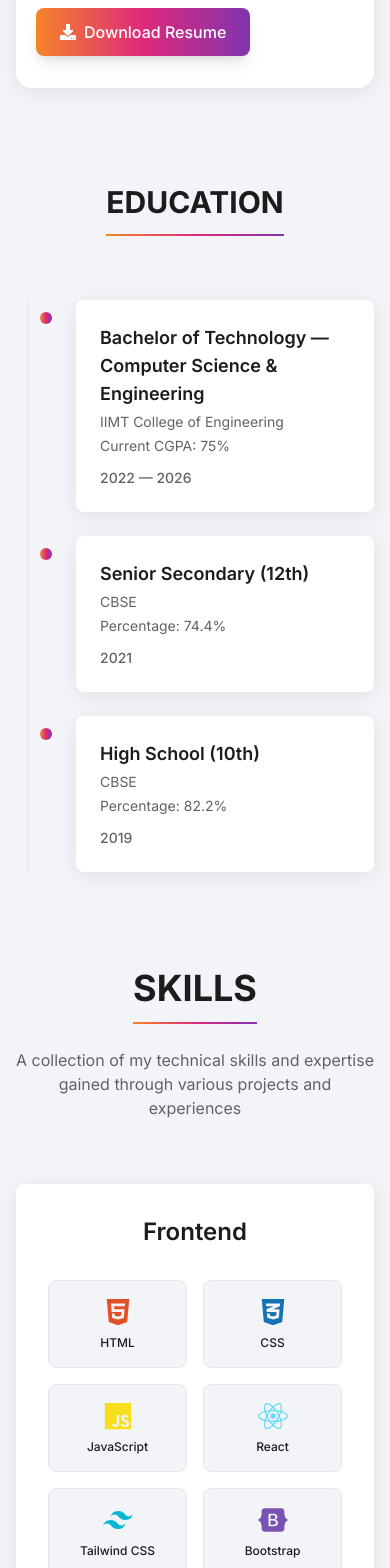
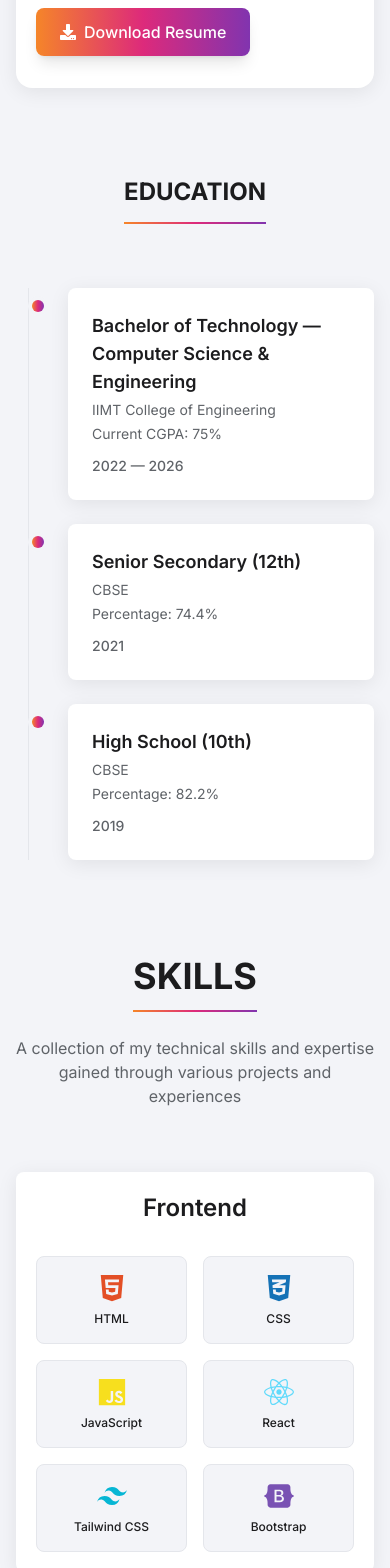
Before and after one commit to Shanvi30/Personal_Portfolio, a React (Vite) app: page / in a window 390 px wide. Shown: the part 1660-3228 px from the top of the page. Built offline with nearby package versions, Linux system fonts and the light colour scheme.

Commit message:
Personal Portfolio

```diff
--- a/src/components/Education.jsx
+++ b/src/components/Education.jsx
@@ -24,16 +24,16 @@ const educationItems = [
 
 const Education = () => {
   return (
-    <Section id="education">
+    <Section id="education" className="pt-10">
       <div className="w-full">
         <div className="text-center mb-16">
-          <h2 className="text-3xl md:text-4xl font-bold text-[#1c1c1e] dark:text-[#f5f5f7] transition-all duration-300 pb-4 relative inline-block group cursor-default">
+          <h2 className="text-2xl md:text-4xl font-bold text-[#1c1c1e] dark:text-[#f5f5f7] transition-all duration-300 pb-4 relative inline-block group cursor-default">
             EDUCATION
             <span className="absolute bottom-0 left-0 h-0.5 w-full bg-gradient-to-r from-[#f58529] via-[#dd2a7b] to-[#8134af] dark:from-[#f58529] dark:via-[#c13584] dark:to-[#5851db] transition-all duration-300 group-hover:scale-x-110 group-hover:opacity-80"></span>
           </h2>
         </div>
 
-        <div className="relative pl-6 md:pl-10">
+        <div className="relative pl-4 md:pl-10">
           {/* Vertical line */}
           <div className="absolute left-3 md:left-4 top-0 bottom-0 w-px bg-[#e4e6eb] dark:bg-[#2e2e38] transition-colors duration-300" />
 
--- a/src/components/Skills.jsx
+++ b/src/components/Skills.jsx
@@ -153,11 +153,11 @@ const Skills = () => {
         </p>
 
         {/* Cards Grid */}
-        <div className="grid md:grid-cols-2 lg:grid-cols-2 gap-8">
+        <div className="grid grid-cols-1 md:grid-cols-2 gap-8">
           {skillCategories.map((category, index) => (
             <div
               key={index}
-              className="card-surface rounded-lg p-8 hover:-translate-y-1 transition-all duration-300"
+              className="card-surface rounded-lg p-5 md:p-8 hover:-translate-y-1 transition-all duration-300"
             >
               <h3 className="text-2xl font-semibold text-center text-[#1c1c1e] dark:text-[#f5f5f7] mb-8 transition-colors duration-300">
                 {category.title}
```
